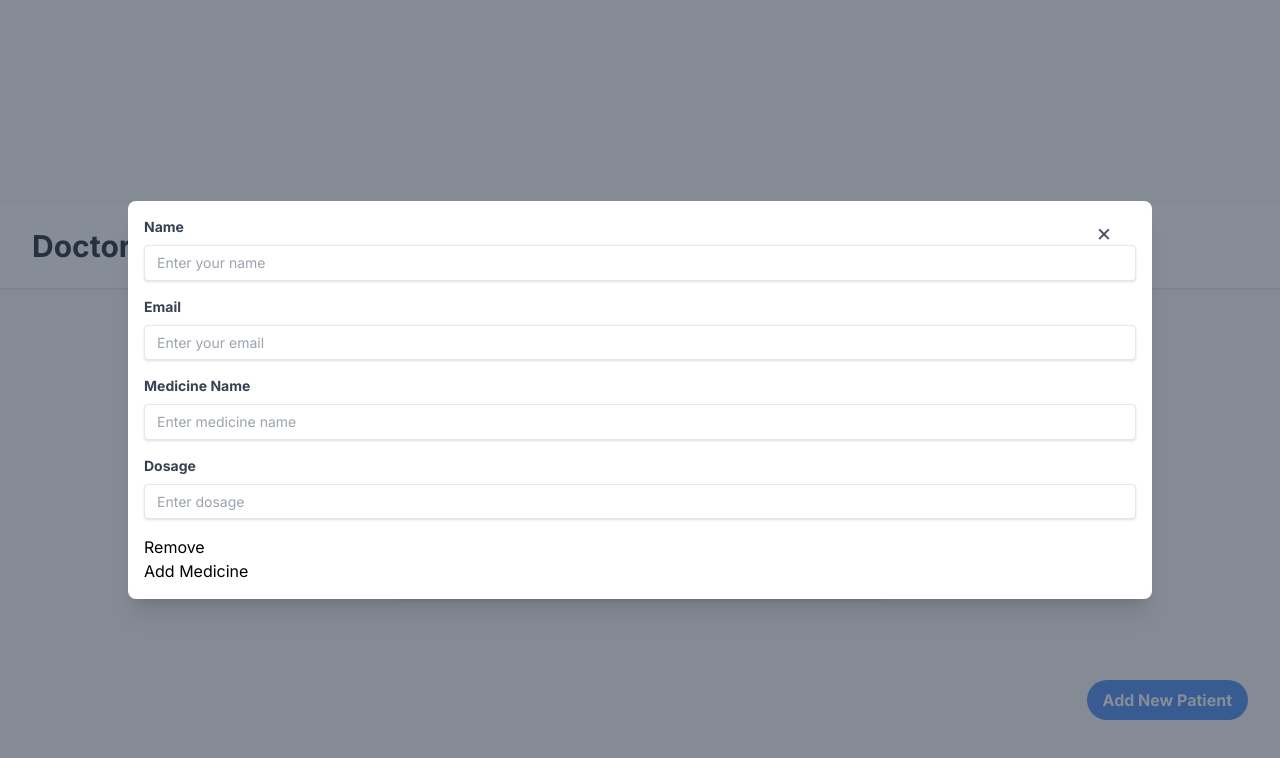
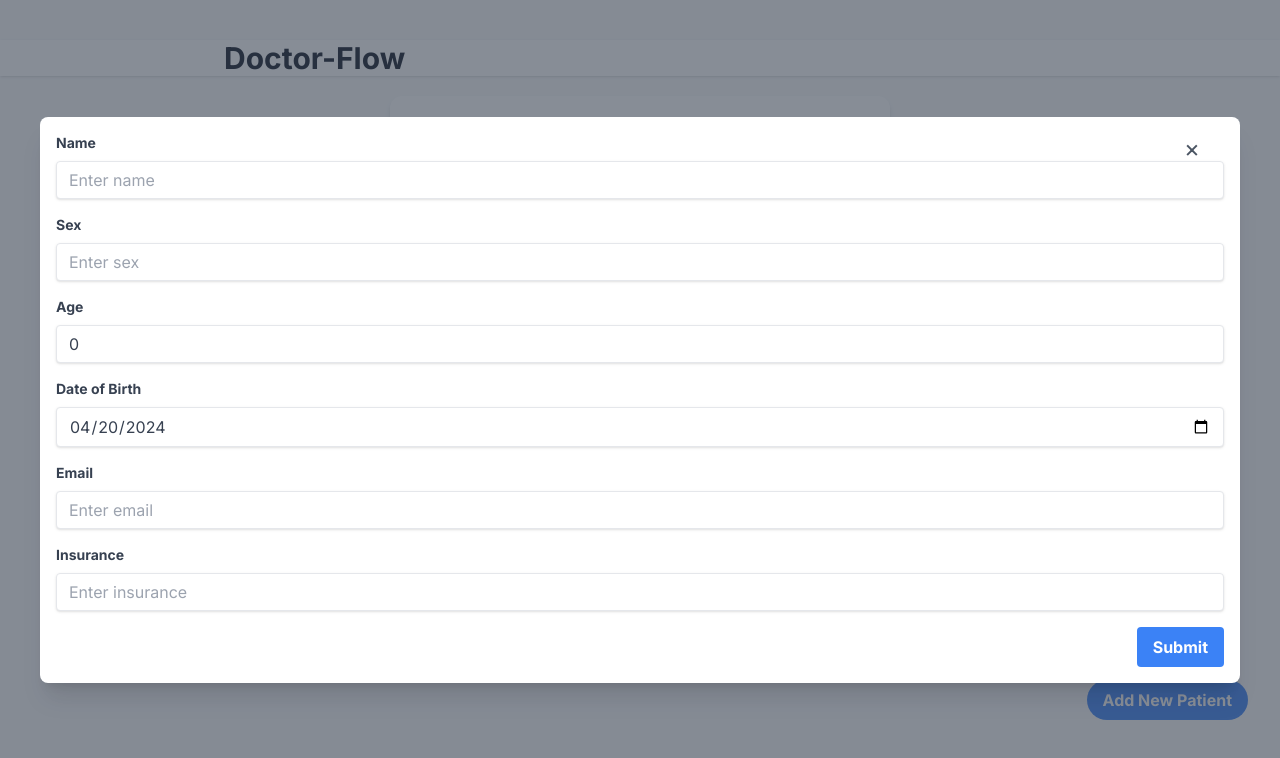
Before and after one commit to Marvin-Deng/Doctor-Flow, a Next.js app in the folder frontend/: page / in a window 1280 px wide. Both pictures are taken after a click on the button "Add New Patient". Shown: the top 758 px of the page. Built offline with nearby package versions, Linux system fonts and the light colour scheme.

Commit message:
Add create new patient form

```diff
--- a/frontend/package.json
+++ b/frontend/package.json
@@ -13,7 +13,8 @@
     "next": "14.2.2",
     "react": "^18",
     "react-dom": "^18",
-    "react-modal": "^3.16.1"
+    "react-modal": "^3.16.1",
+    "react-toastify": "^10.0.5"
   },
   "devDependencies": {
     "@types/node": "^20",
--- a/frontend/src/app/home/page.tsx
+++ b/frontend/src/app/home/page.tsx
@@ -1,4 +1,4 @@
-"use client";
+"use client"
 import React, { useState } from "react";
 import NewPatientForm from "../../components/NewPatientForm";
 import PatientList from "../../components/PatientList";
@@ -15,12 +15,13 @@ const LandingPage = () => {
   };
 
   return (
-    <div className="min-h-screen bg-gray-50 flex flex-col justify-center items-center">
-      <header className="w-full bg-white shadow">
-        <div className="max-w-7xl mx-auto py-6 px-4 sm:px-6 lg:px-8">
+    <div className="min-h-screen bg-gray-50 flex flex-col">
+      <header className="mt-10 w-full bg-white shadow">
+        <div className="max-w-4xl mx-auto px-4 sm:px-6 lg:px-8">
           <h1 className="text-3xl font-bold text-gray-900">Doctor-Flow</h1>
         </div>
       </header>
+      <div className="flex-grow flex flex-col items-center">
         <button
           className="fixed right-8 bottom-20 bg-blue-500 hover:bg-blue-700 text-white font-bold py-2 px-4 rounded-full"
           onClick={handleOpenModal}
@@ -30,6 +31,7 @@ const LandingPage = () => {
         <PatientList />
         <NewPatientForm isOpen={isOpen} handleClose={handleCloseModal} />
       </div>
+    </div>
   );
 };
 
--- a/frontend/src/components/EmailModal.tsx
+++ b/frontend/src/components/EmailModal.tsx
@@ -1,5 +1,6 @@
 import React from "react";
 import Modal from "react-modal";
+
 
 interface EmailModalProps {
   isOpen: boolean;
@@ -15,7 +16,8 @@ const EmailModal: React.FC<EmailModalProps> = ({
   email,
 }) => {
   const handleSendEmail = () => {
-    console.log("sent");
+    console.log("Sending email...");
+    handleClose();
   };
 
   return (
@@ -27,7 +29,7 @@ const EmailModal: React.FC<EmailModalProps> = ({
     overlayClassName="fixed inset-0 bg-gray-700 bg-opacity-60 flex items-center justify-center"
     ariaHideApp={false}
   >
-      <div className="relative p-4 w-full max-w-3xl max-h-[calc(100vh-5rem)] overflow-y-auto bg-white rounded-lg shadow-xl">
+    <div className="relative p-4 w-full max-w-3xl max-h-[calc(100vh-10rem)] overflow-y-auto bg-white rounded-lg shadow-xl">
         <button
           onClick={handleClose}
           className="absolute top-4 right-4 w-9 h-9 font-bold flex items-center justify-center text-2xl rounded text-gray-600 hover:bg-gray-300"
@@ -42,16 +44,15 @@ const EmailModal: React.FC<EmailModalProps> = ({
             Are you sure you want to send this Personal Medication List to
             patient {name} at {email}?
           </h2>
-          <div className="mt-4 self-end">
           <button
-              onClick={handleClose}
+            onClick={handleSendEmail} // Make sure this button actually calls handleSendEmail
             className="px-4 py-2 bg-blue-500 hover:bg-blue-700 text-white font-bold rounded focus:outline-none focus:shadow-outline"
           >
             Send
           </button>
         </div>
       </div>
-      </div>
+
     </Modal>
   );
 };
--- a/frontend/src/components/InputForm.tsx
+++ b/frontend/src/components/InputForm.tsx
@@ -1,7 +1,8 @@
 interface InputFormProps {
   label?: string;
-  type: "text" | "email" | "password" | "number";
-  placeholder: string;
+  type: "text" | "email" | "password" | "number" | "date";
+  name?: string;
+  placeholder?: string;
   value: string;
   onChange: (event: React.ChangeEvent<HTMLInputElement>) => void;
 }
@@ -9,20 +10,24 @@ interface InputFormProps {
 const InputForm: React.FC<InputFormProps> = ({
   label,
   type,
-  placeholder,
+  name,
+  placeholder = "",
   value,
   onChange,
 }) => (
   <div className="mb-4">
-    <label
-      className="block text-gray-700 text-sm font-bold mb-2"
-      htmlFor={label}
-    >
-      {label}
-    </label>
+    {label && (
+      <label
+        className="block text-gray-700 text-sm font-bold mb-2"
+        htmlFor={name}
+      >
+        {label}
+      </label>
+    )}
     <input
-      className="text-sm shadow appearance-none border rounded w-full py-2 px-3 text-gray-700 leading-tight focus:outline-none focus:shadow-outline"
-      id={label}
+      className="shadow appearance-none border rounded w-full py-2 px-3 text-gray-700 leading-tight focus:outline-none focus:shadow-outline"
+      id={name}
+      name={name}
       type={type}
       placeholder={placeholder}
       value={value}
--- a/frontend/src/components/NewPatientForm.tsx
+++ b/frontend/src/components/NewPatientForm.tsx
@@ -1,7 +1,7 @@
-"use client";
 import React, { useState } from "react";
 import InputForm from "./InputForm";
 import Modal from "react-modal";
+import Patient from "../types/Patient";
 
 interface NewPatientModalProps {
   isOpen: boolean;
@@ -12,33 +12,30 @@ const NewPatientModal: React.FC<NewPatientModalProps> = ({
   isOpen,
   handleClose,
 }) => {
-  const [name, setName] = useState("");
-  const [email, setEmail] = useState("");
-  const [medicines, setMedicines] = useState([{ name: "", dosage: "" }]);
+  const [patient, setPatient] = useState<Patient>({
+    id: 0,
+    name: "",
+    sex: "",
+    age: 0,
+    dob: new Date(),
+    email: "",
+    insurance: "",
+    allergies: [],
+    medications: [],
+  });
 
-  const handleAddMedicine = () => {
-    setMedicines((prevMedicines) => [
-      ...prevMedicines,
-      { name: "", dosage: "" },
-    ]);
+  const handleChange = (e: React.ChangeEvent<HTMLInputElement>) => {
+    const { name, value, type } = e.target;
+    if (type === "date") {
+      setPatient((prev) => ({ ...prev, [name]: new Date(value) }));
+    } else {
+      setPatient((prev) => ({ ...prev, [name]: value }));
+    }
   };
 
-  const handleRemoveMedicine = (index: number) => {
-    setMedicines((prevMedicines) =>
-      prevMedicines.filter((medicine, i) => i !== index)
-    );
-  };
-
-  const handleMedicineChange = (
-    index: number,
-    event: React.ChangeEvent<HTMLInputElement>
-  ) => {
-    const { name, value } = event.target;
-    setMedicines((prevMedicines) =>
-      prevMedicines.map((medicine, i) =>
-        i === index ? { ...medicine, [name]: value } : medicine
-      )
-    );
+  const handleSubmit = () => {
+    console.log("Submitting Patient Data:", patient);
+    handleClose();
   };
 
   return (
@@ -46,11 +43,11 @@ const NewPatientModal: React.FC<NewPatientModalProps> = ({
       isOpen={isOpen}
       onRequestClose={handleClose}
       contentLabel="Patient Details"
-      className="modal fixed inset-0 flex items-center justify-center z-50"
+      className="modal fixed inset-0 flex items-center justify-center z-50 p-10"
       overlayClassName="fixed inset-0 bg-gray-700 bg-opacity-60 flex items-center justify-center"
       ariaHideApp={false}
     >
-      <div className="relative p-4 w-full max-w-5xl max-h-full bg-white rounded-lg shadow-xl">
+      <div className="relative p-4 w-full max-w-7xl max-h-[calc(100vh-5rem)] overflow-y-auto bg-white rounded-lg shadow-xl flex flex-col justify-between">
         <button
           onClick={handleClose}
           className="absolute top-4 right-8 w-8 h-8 flex items-center justify-center text-2xl rounded text-gray-600 hover:bg-gray-300"
@@ -59,40 +56,64 @@ const NewPatientModal: React.FC<NewPatientModalProps> = ({
         >
           &times;
         </button>
+        <div>
           <InputForm
             label="Name"
             type="text"
-          placeholder="Enter your name"
-          value={name}
-          onChange={(e) => setName(e.target.value)}
+            name="name"
+            placeholder="Enter name"
+            value={patient.name}
+            onChange={handleChange}
           />
+          <InputForm
+            label="Sex"
+            type="text"
+            name="sex"
+            placeholder="Enter sex"
+            value={patient.sex}
+            onChange={handleChange}
+          />
+          <InputForm
+            label="Age"
+            type="text"
+            name="age"
+            placeholder="Enter age"
+            value={patient.age.toString()}
+            onChange={handleChange}
+          />
+          <InputForm
+            label="Date of Birth"
+            type="date"
+            name="dob"
+            value={patient.dob.toISOString().substring(0, 10)}
+            onChange={handleChange}
+          />
+
           <InputForm
             label="Email"
             type="email"
-          placeholder="Enter your email"
-          value={email}
-          onChange={(e) => setEmail(e.target.value)}
-        />
-        {medicines.map((medicine, index) => (
-          <div key={index}>
-            <InputForm
-              label="Medicine Name"
-              type="text"
-              placeholder="Enter medicine name"
-              value={medicine.name}
-              onChange={(e) => handleMedicineChange(index, e)}
+            name="email"
+            placeholder="Enter email"
+            value={patient.email}
+            onChange={handleChange}
           />
           <InputForm
-              label="Dosage"
+            label="Insurance"
             type="text"
-              placeholder="Enter dosage"
-              value={medicine.dosage}
-              onChange={(e) => handleMedicineChange(index, e)}
+            name="insurance"
+            placeholder="Enter insurance"
+            value={patient.insurance}
+            onChange={handleChange}
           />
-            <button onClick={() => handleRemoveMedicine(index)}>Remove</button>
         </div>
-        ))}
-        <button onClick={handleAddMedicine}>Add Medicine</button>
+        <div className="flex justify-end">
+          <button
+            onClick={handleSubmit}
+            className="bg-blue-500 hover:bg-blue-700 text-white font-bold py-2 px-4 rounded"
+          >
+            Submit
+          </button>
+        </div>
       </div>
     </Modal>
   );
--- a/frontend/src/components/PatientList.tsx
+++ b/frontend/src/components/PatientList.tsx
@@ -103,7 +103,7 @@ const PatientsList: React.FC = () => {
   ];
 
   return (
-    <div className="grid grid-cols-1 gap-4 mt-5">
+    <div className="mt-5 grid grid-cols-1 gap-4">
       {dummyPatients.map((patient) => (
         <PatientCard key={patient.id} patient={patient} />
       ))}
```
Also changed, not shown: 1 other file (tests, documents, lock files or other folders). Lines whose indentation alone changed are shown as unchanged.
